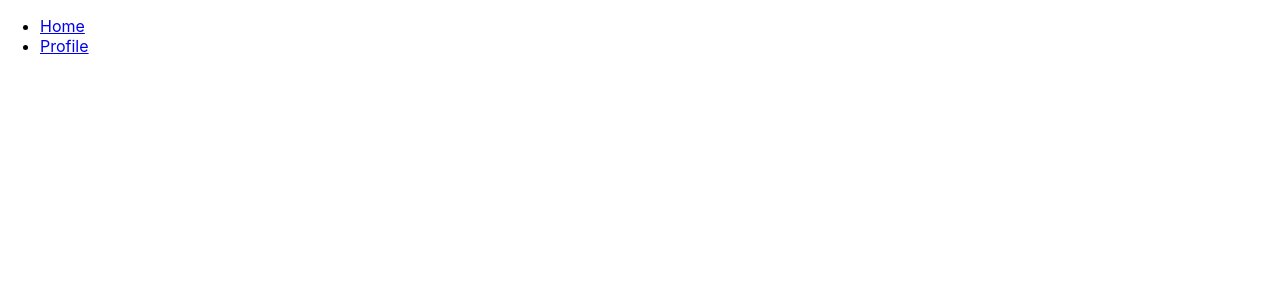
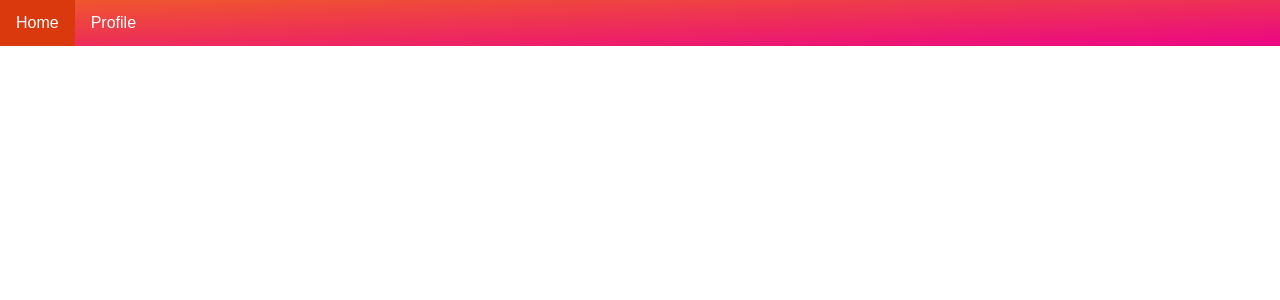
Before and after one commit to alefragnani/pluralsight-securing-react-apps-with-auth0, a React (Create React App) app: page /public in a window 1280 px wide. Shown: the top 300 px of the page. Built offline with nearby package versions, Linux system fonts and the light colour scheme.

Commit message:
Add Styling

```diff
--- a/src/App.js
+++ b/src/App.js
@@ -8,8 +8,10 @@
   return (
     <>
       <Nav />
-      <Route path="/" exact component={Home} />
-      <Route path="/profile" component={Profile} />
+      <div className="body">
+        <Route path="/" exact component={Home} />
+        <Route path="/profile" component={Profile} />
+      </div>
     </>
   );
 }
--- a/src/Nav.js
+++ b/src/Nav.js
@@ -4,12 +4,12 @@
 const Nav = () => {
 
   return (
-    <div>
+    <nav>
       <ul>
         <li><Link to="/">Home</Link></li>
         <li><Link to="/profile">Profile</Link></li>
       </ul>
-    </div>
+    </nav>
   );
 }
 
--- a/src/index.css
+++ b/src/index.css
@@ -1,13 +1,53 @@
 body {
   margin: 0;
-  font-family: -apple-system, BlinkMacSystemFont, 'Segoe UI', 'Roboto', 'Oxygen',
-    'Ubuntu', 'Cantarell', 'Fira Sans', 'Droid Sans', 'Helvetica Neue',
-    sans-serif;
-  -webkit-font-smoothing: antialiased;
-  -moz-osx-font-smoothing: grayscale;
+  padding: 0;
+  font-family: sans-serif;
 }
 
-code {
-  font-family: source-code-pro, Menlo, Monaco, Consolas, 'Courier New',
-    monospace;
+.body {
+  margin: 15px;
 }
+
+h1,
+h2,
+h3 {
+  color: #f0582a;
+}
+
+button {
+  margin: 5px;
+}
+
+ul.unstyled {
+  list-style-type: none;
+  margin: 0;
+  padding: 0;
+}
+
+nav ul {
+  list-style-type: none;
+  margin: 0;
+  padding: 0;
+  overflow: hidden;
+  background-image: linear-gradient(to bottom right, #f0582a, #eb0685);
+}
+
+nav li {
+  float: left;
+}
+
+nav li a {
+  display: block;
+  color: white;
+  text-align: center;
+  padding: 14px 16px;
+  text-decoration: none;
+}
+
+nav li a:hover {
+  background-color: #d9390d;
+}
+
+nav button {
+  margin-top: 13px;
+}
```
